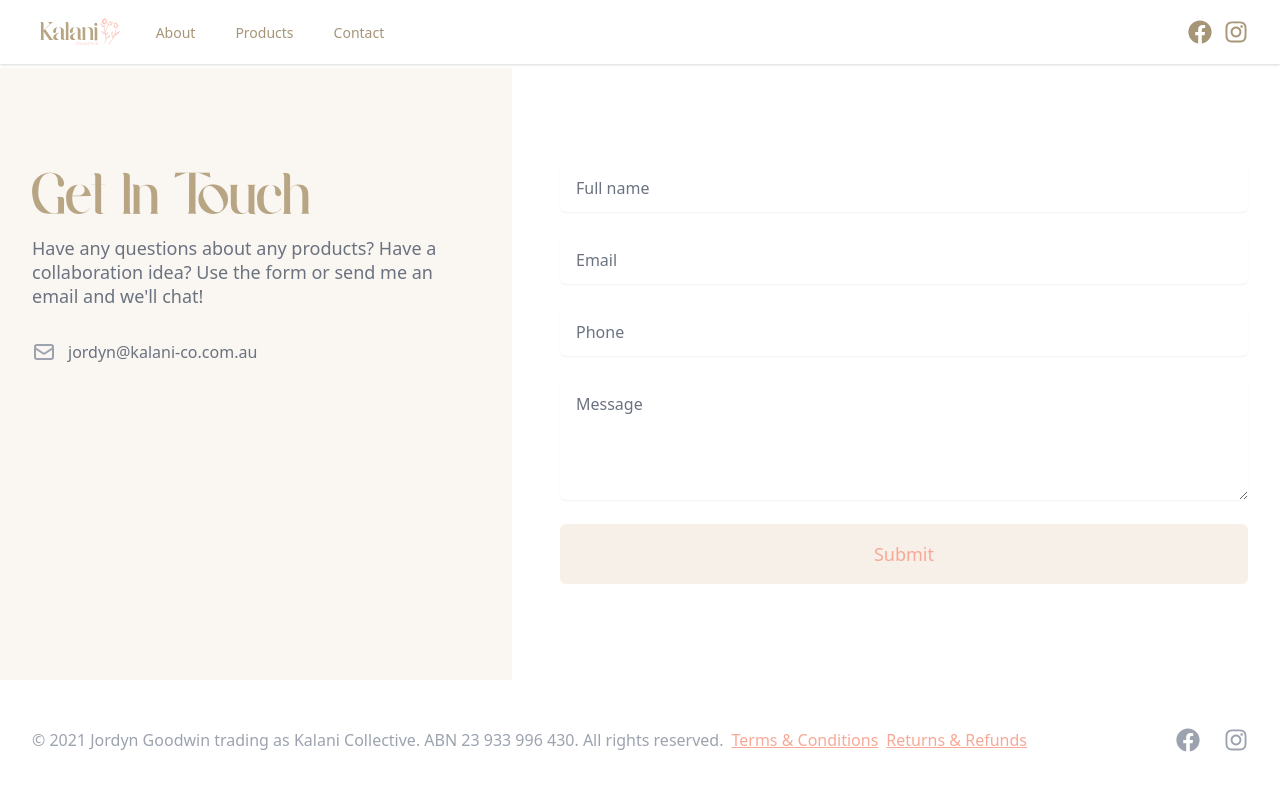
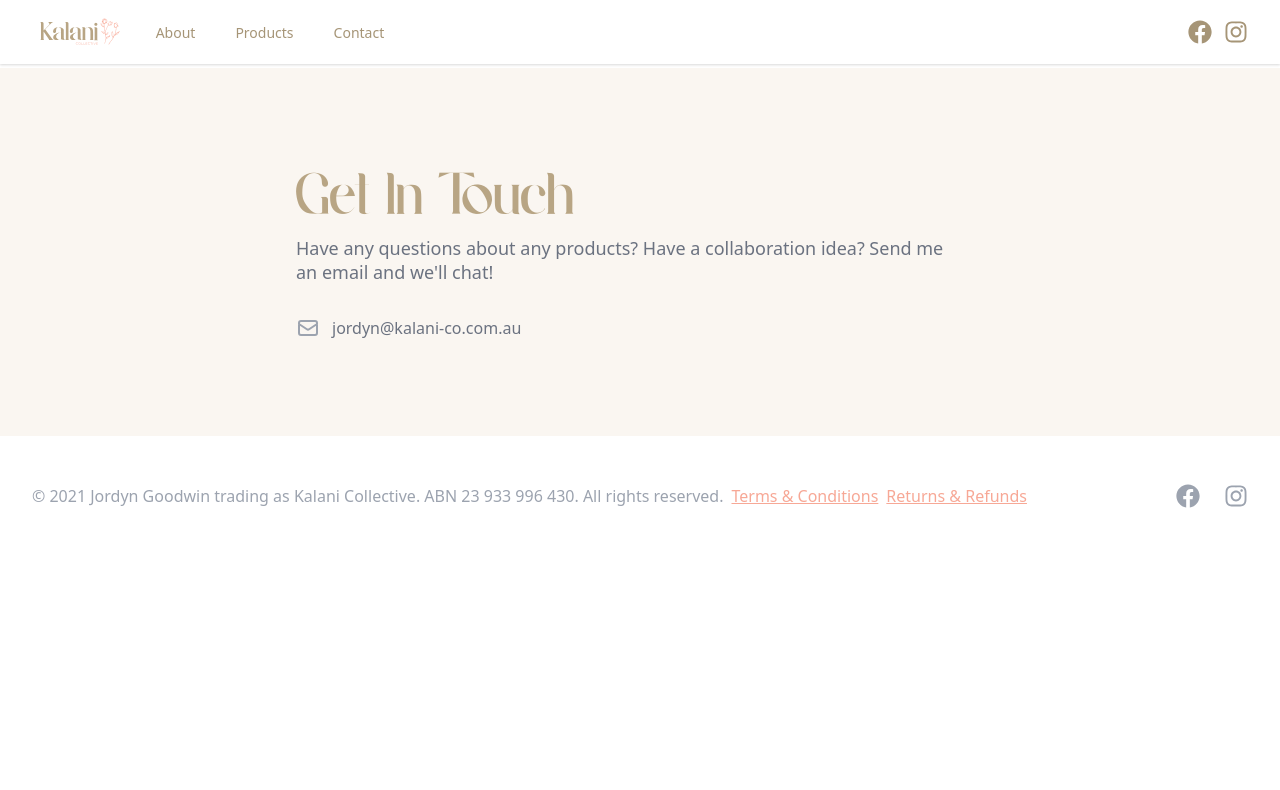
Before and after one commit to studioprisoner/kalanico-ts, a Next.js app: page /contact in a window 1280 px wide. Shown: the top 790 px of the page. Built offline with nearby package versions, Linux system fonts and the light colour scheme.

Commit message:
removing contact and subscribe

```diff
--- a/pages/contact.tsx
+++ b/pages/contact.tsx
@@ -4,65 +4,7 @@ import { useState } from 'react';
 import Layout from '../components/Layout'
 
 export default function Contact() {
-  const [status, setStatus] = useState({
-    submitted: false,
-    submitting: false,
-    info: { error: false, msg: null }
-  })
 
-  const [inputs, setInputs] = useState({
-    full_name: '',
-    email: '',
-    phone: '',
-    message: ''
-  })
-
-  const handleResponse = (status, msg) => {
-    if (status === 200) {
-      setStatus({
-        submitted: true,
-        submitting: false,
-        info: { error: false, msg: msg }
-      })
-      setInputs({
-        full_name: '',
-        email: '',
-        phone: '',
-        message: ''
-      })
-    } else {
-      setStatus({
-        info: { error: true, msg: msg }
-      })
-    }
-  }
-
-  const handleOnChange = e => {
-    e.persist()
-    setInputs(prev => ({
-      ...prev,
-      [e.target.id]: e.target.value
-    }))
-    setStatus({
-      submitted: false,
-      submitting: false,
-      info: { error: false, msg: null }
-    })
-  }
-
-  const handleOnSubmit = async e => {
-    e.preventDefault()
-    setStatus(prevStatus => ({ ...prevStatus, submitting: true }))
-    const res = await fetch('/api/contact/send', {
-      method: 'POST',
-      headers: {
-        'Content-Type': 'application/json'
-      },
-      body: JSON.stringify(inputs)
-    })
-    const text = await res.text()
-    handleResponse(res.status, text)
-  }
         return (
             <Layout>
             <div>
@@ -70,24 +12,21 @@ export default function Contact() {
             <Head>
                     <title>Kalani Flowers - Get in Touch</title>
                 </Head>
-                <div className="absolute inset-0">
-                    <div className="absolute inset-y-0 left-0 w-1/2 bg-gray-50"></div>
-                </div>
-                <div className="relative max-w-7xl mx-auto lg:grid lg:grid-cols-5">
-                    <div className="bg-almond-200 py-16 px-4 sm:px-6 lg:col-span-2 lg:px-8 lg:py-24 xl:pr-12">
-                        <div className="max-w-lg mx-auto">
+                <div className="relative max-w-7xl mx-auto">
+                    <div className="bg-almond-200 py-16 px-4 sm:px-6 lg:px-8 lg:py-24 xl:pr-12">
+                        <div className="max-w-2xl mx-auto">
                             <h2 className="text-6xl lg:text-6xl text-mongoose-500 sm:text-3xl font-maldives">
                                 Get In Touch
                             </h2>
                             <p className="mt-3 text-lg leading-6 text-gray-500">
-                                Have any questions about any products? Have a collaboration idea? Use the form or send me an email and we'll chat!
+                                Have any questions about any products? Have a collaboration idea? Send me an email and we'll chat!
                             </p>
                             <dl className="mt-8 text-base text-gray-500">
                                 <div className="mt-3">
                                     <dt className="sr-only">Email</dt>
                                     <dd className="flex">
                                         <svg className="flex-shrink-0 h-6 w-6 text-gray-400" xmlns="http://www.w3.org/2000/svg" fill="none" viewBox="0 0 24 24" stroke="currentColor" aria-hidden="true">
-                                            <path strokeLinecap="round" strokedlinejoin="round" strokeWidth="2" d="M3 8l7.89 5.26a2 2 0 002.22 0L21 8M5 19h14a2 2 0 002-2V7a2 2 0 00-2-2H5a2 2 0 00-2 2v10a2 2 0 002 2z" />
+                                            <path strokeLinecap="round" strokeLinejoin="round" strokeWidth="2" d="M3 8l7.89 5.26a2 2 0 002.22 0L21 8M5 19h14a2 2 0 002-2V7a2 2 0 00-2-2H5a2 2 0 00-2 2v10a2 2 0 002 2z" />
                                         </svg>
                                         <span className="ml-3">
                                             jordyn@kalani-co.com.au
@@ -97,70 +36,6 @@ export default function Contact() {
                             </dl>
                         </div>
                     </div>
-                    <div className="bg-white py-16 px-4 sm:px-6 lg:col-span-3 lg:py-24 lg:px-8 xl:pl-12">
-                        <div className="max-w-lg mx-auto lg:max-w-none">
-                        <form onSubmit={handleOnSubmit} className="grid grid-cols-1 gap-y-6">
-                            <div>
-                                <label htmlFor="full_name" className="sr-only">Full name</label>
-                                <input type="text" name="full_name" value={inputs.full_name} required id="full_name" onChange={handleOnChange} autoComplete="name" className="block w-full shadow-sm py-3 px-4 placeholder-gray-500 focus:ring-rose-bud-500 focus:border-rose-bud-500 border-gray-300 rounded-md" placeholder="Full name" />
-                            </div>
-                            <div>
-                                <label htmlFor="email" className="sr-only">Email</label>
-                                <input id="email" name="email" type="email" value={inputs.email} required onChange={handleOnChange} autoComplete="email" className="block w-full shadow-sm py-3 px-4 placeholder-gray-500 focus:ring-rose-bud-500 focus:border-rose-bud-500 border-gray-300 rounded-md" placeholder="Email" />
-                            </div>
-                            <div>
-                                <label htmlFor="phone" className="sr-only">Phone</label>
-                                <input type="text" name="phone" id="phone" value={inputs.phone} onChange={handleOnChange} autoComplete="tel" className="block w-full shadow-sm py-3 px-4 placeholder-gray-500 focus:ring-rose-bud-500 focus:border-rose-bud-500 border-gray-300 rounded-md" placeholder="Phone" />
-                            </div>
-                            <div>
-                                <label htmlFor="message" className="sr-only">Message</label>
-                                <textarea id="message" name="message" value={inputs.message} rows="4" onChange={handleOnChange} className="block w-full shadow-sm py-3 px-4 placeholder-gray-500 focus:ring-rose-bud-500 focus:border-rose-bud-500 border-gray-300 rounded-md" placeholder="Message"></textarea>
-                            </div>
-                            <div>
-                                <button type="submit" disabled={status.submitting} className="w-full flex items-center justify-center px-8 py-3 text-base font-medium rounded-md text-rose-bud-500 bg-almond-300 hover:bg-almond-400 md:py-4 md:text-lg md:px-10">
-                                {!status.submitting
-                                    ? !status.submitted
-                                        ? 'Submit'
-                                        : 'Submitted'
-                                    : 'Submitting...'}
-                                </button>
-                            </div>
-                            </form>
-
-                            {status.info.error && (
-                                <div className="rounded-md bg-yellow-50 p-4 mt-1">
-                                    <div className="flex">
-                                        <div className="flex-shrink-0">
-                                        <svg className="h-5 w-5 text-yellow-400" xmlns="http://www.w3.org/2000/svg" viewBox="0 0 20 20" fill="currentColor" aria-hidden="true">
-                                            <path fillRule="evenodd" d="M8.257 3.099c.765-1.36 2.722-1.36 3.486 0l5.58 9.92c.75 1.334-.213 2.98-1.742 2.98H4.42c-1.53 0-2.493-1.646-1.743-2.98l5.58-9.92zM11 13a1 1 0 11-2 0 1 1 0 012 0zm-1-8a1 1 0 00-1 1v3a1 1 0 002 0V6a1 1 0 00-1-1z" clip-rule="evenodd" />
-                                        </svg>
-                                        </div>
-                                        <div className="ml-3">
-                                        <h3 className="text-sm font-medium text-yellow-800">
-                                        Error: {status.info.msg}
-                                        </h3>
-                                        </div>
-                                    </div>
-                                    </div>
-                            )}
-                            {!status.info.error && status.info.msg && (
-                                <div className="rounded-md bg-green-50 p-4 mt-1">
-                                    <div className="flex">
-                                        <div className="flex-shrink-0">
-                                        <svg className="h-5 w-5 text-green-400" xmlns="http://www.w3.org/2000/svg" viewBox="0 0 20 20" fill="currentColor" aria-hidden="true">
-                                            <path fillRule="evenodd" d="M10 18a8 8 0 100-16 8 8 0 000 16zm3.707-9.293a1 1 0 00-1.414-1.414L9 10.586 7.707 9.293a1 1 0 00-1.414 1.414l2 2a1 1 0 001.414 0l4-4z" clip-rule="evenodd" />
-                                        </svg>
-                                        </div>
-                                        <div className="ml-3">
-                                        <h3 className="text-sm font-medium text-green-800">
-                                        {status.info.msg}
-                                        </h3>
-                                        </div>
-                                    </div>
-                                </div>
-                            )}
-                        </div>
-                    </div>
                 </div>
             </div>
             </div>
--- a/pages/index.tsx
+++ b/pages/index.tsx
@@ -1,7 +1,6 @@
 import { NextPage } from 'next'
 import Link from 'next/link'
 import Layout from '../components/Layout'
-import Subscribe from '../components/Subscribe'
 
 const IndexPage: NextPage = () => {
   return (
@@ -31,7 +30,6 @@ const IndexPage: NextPage = () => {
           <img className="absolute inset-0 w-full h-full object-cover" src="front-page.webp" alt="Preserved Flowers" />
         </div>
       </main>
-      <Subscribe />
     </Layout>
   )
 }
```
